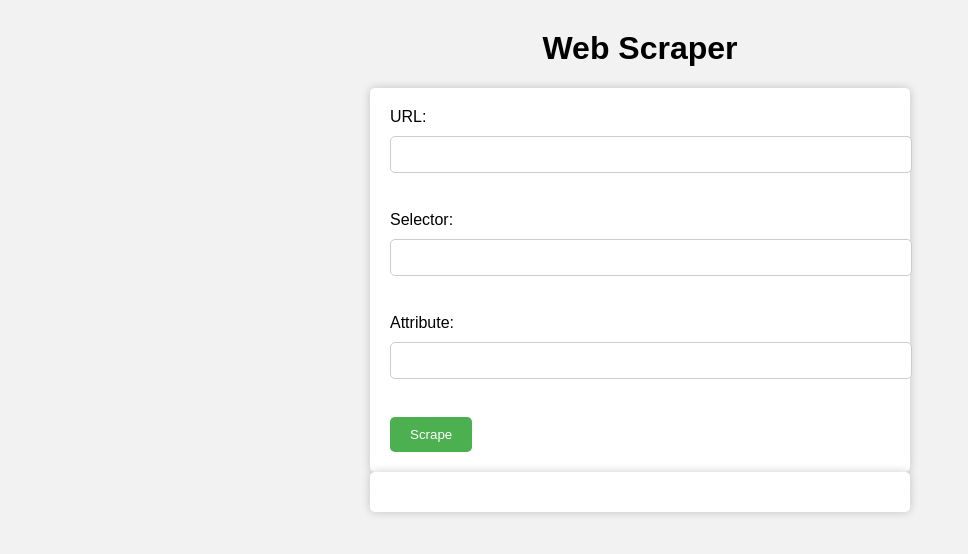
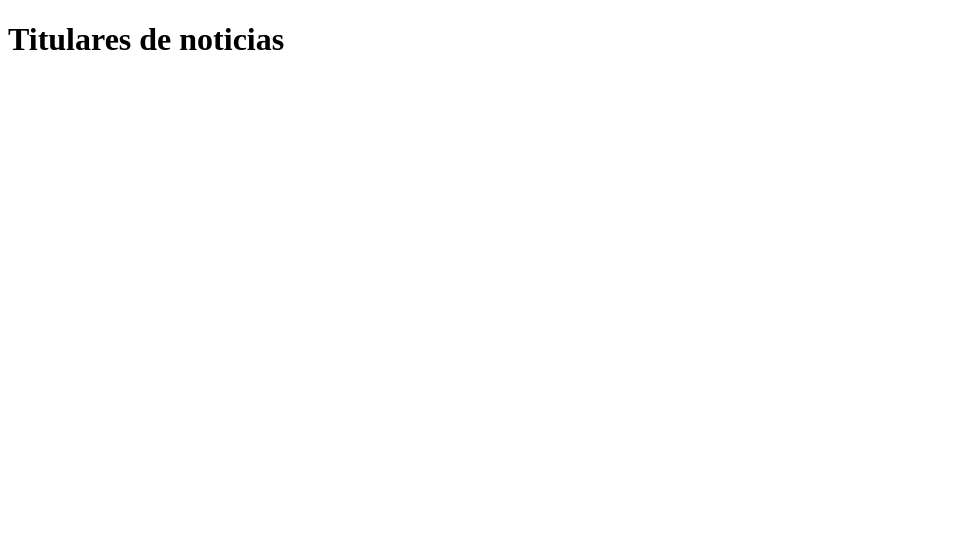
Before and after one commit to Robetzen/Scrachop, a Flask app: page / in a window 1280 px wide. Shown: the top 554 px of the page, without its empty margins (0-968 px from the left). Run offline with Flask 3, Linux system fonts and the light colour scheme; data that the repository does not hold is empty.

Commit message:
creating templates for home page

```diff
--- a/templates/index.html
+++ b/templates/index.html
@@ -1,30 +1,12 @@
 <!DOCTYPE html>
 <html>
-  <head>
-    <meta charset="UTF-8">
-    <title>Web Scraper</title>
-    <link rel="stylesheet" type="text/css" href="{{ url_for('static', filename='css/style.css') }}">
-  </head>
-  <body>
-    <h1>Web Scraper</h1>
-    <form>
-      <label for="url">URL:</label>
-      <input type="text" id="url" name="url"><br><br>
-      <label for="selector">Selector:</label>
-      <input type="text" id="selector" name="selector"><br><br>
-      <label for="attribute">Attribute:</label>
-      <input type="text" id="attribute" name="attribute"><br><br>
-      <button type="button" onclick="scrape()">Scrape</button>
-    </form>
-    <div id="results"></div>
-    <script>
-      function scrape() {
-        var url = document.getElementById("url").value;
-        var selector = document.getElementById("selector").value;
-        var attribute = document.getElementById("attribute").value;
-        // Aquí puedes agregar el código para realizar el scraping
-        // y mostrar los resultados en la sección de resultados
-      }
-    </script>
-  </body>
+<head>
+    <title>Titulares de noticias</title>
+</head>
+<body>
+    <h1>Titulares de noticias</h1>
+    {% for headline in headlines %}
+        <h3>{{ headline.text }}</h3>
+    {% endfor %}
+</body>
 </html>
```
